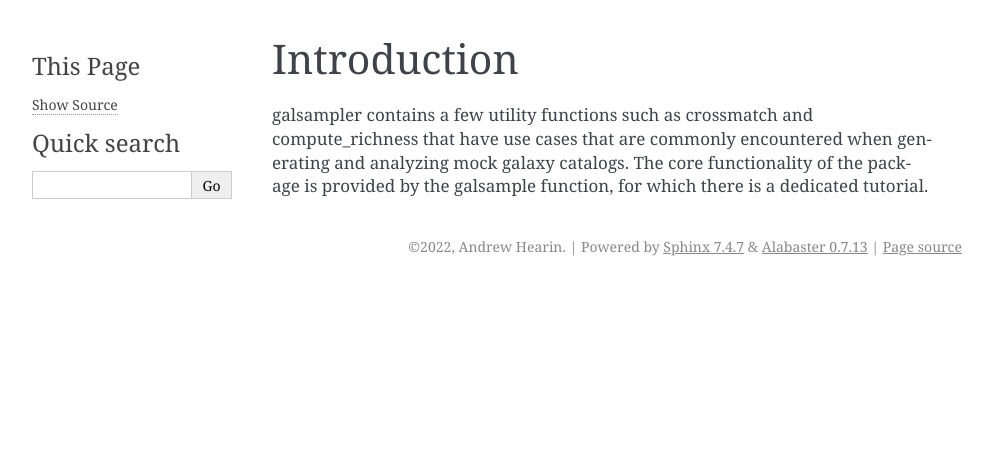
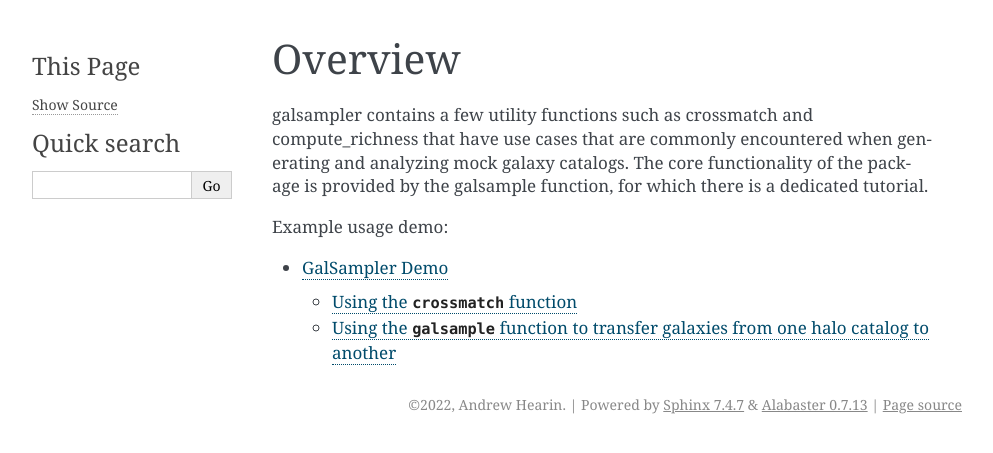
Before and after one commit to LSSTDESC/galsampler, a Sphinx documentation site: the page built from docs/source/intro.rst, in a window 1280 px wide. Shown: the top 453 px of the page, without its empty margins (148-1141 px from the left). Built offline with Sphinx 7.4.7, drawn with Linux system fonts in a browser that asks for light colours.

Commit message:
Add demo notebook

```diff
--- a/docs/source/conf.py
+++ b/docs/source/conf.py
@@ -20,10 +20,13 @@ extensions = [
     "sphinx.ext.ifconfig",
     "sphinx.ext.napoleon",
     "sphinx.ext.viewcode",
+    "nbsphinx",
 ]
 
 templates_path = ["_templates"]
-exclude_patterns = []
+exclude_patterns = [".ipynb_checkpoints/*"]
+
+nbsphinx_prompt_width = ""  # no prompts in nbsphinx
 
 
 # -- Options for HTML output -------------------------------------------------
--- a/docs/source/index.rst
+++ b/docs/source/index.rst
@@ -23,5 +23,5 @@ in the Dark Energy Spectroscopic Instrument (`DESI <https://www.desi.lbl.gov/>`_
    :caption: Contents:
 
    Installation instructions <installation.rst>
-   Introduction <intro.rst>
+   Overview <intro.rst>
    API reference <reference.rst>
--- a/docs/source/intro.rst
+++ b/docs/source/intro.rst
@@ -1,7 +1,14 @@
-Introduction
+Overview
 =========================
 galsampler contains a few utility functions such as crossmatch and compute_richness
 that have use cases that are commonly encountered when
 generating and analyzing mock galaxy catalogs.
 The core functionality of the package is provided by the galsample function,
 for which there is a dedicated tutorial.
+
+
+.. toctree::
+   :maxdepth: 2
+   :caption: Example usage demo:
+
+   demo_galsampler.ipynb
```
Also changed, not shown: docs/source/demo_galsampler.ipynb (added).
